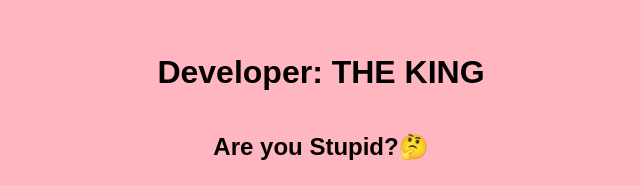
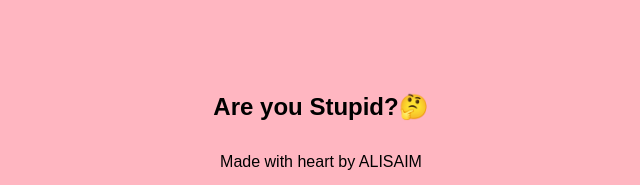
Before and after one commit to thecodingking431/funnyiqcheck, a plain HTML site: page index.html in a window 1280 px wide. Shown: the part 177-362 px from the top of the page, without its empty margins (319-959 px from the left). Drawn offline with Linux system fonts and the light colour scheme.

Commit message:
Update index.html

```diff
--- a/index.html
+++ b/index.html
@@ -39,14 +39,9 @@
     border-radius:5px;
     }
 
-    #heading_dev{
-      font-weight: bold;
-    }
-
   </style>
 </head>
 <body>
-  <h1 id="heading_dev">Developer: THE KING</h1>
   <h1 id="heading">Are you Stupid?🤔</h1>
   <p>Made with heart by ALISAIM</p>
   <img id="image" src="https://media.giphy.com/media/v1.Y2lkPTc5MGI3NjExaHIzN3UzeWdiYXdhdnZueWR3eGJoNGJodjkxazV4OGRqNW1xbzI5eSZlcD12MV9naWZzX3NlYXJjaCZjdD1n/lKXEBR8m1jWso/giphy.gif" alt="Placeholder Image">
```
